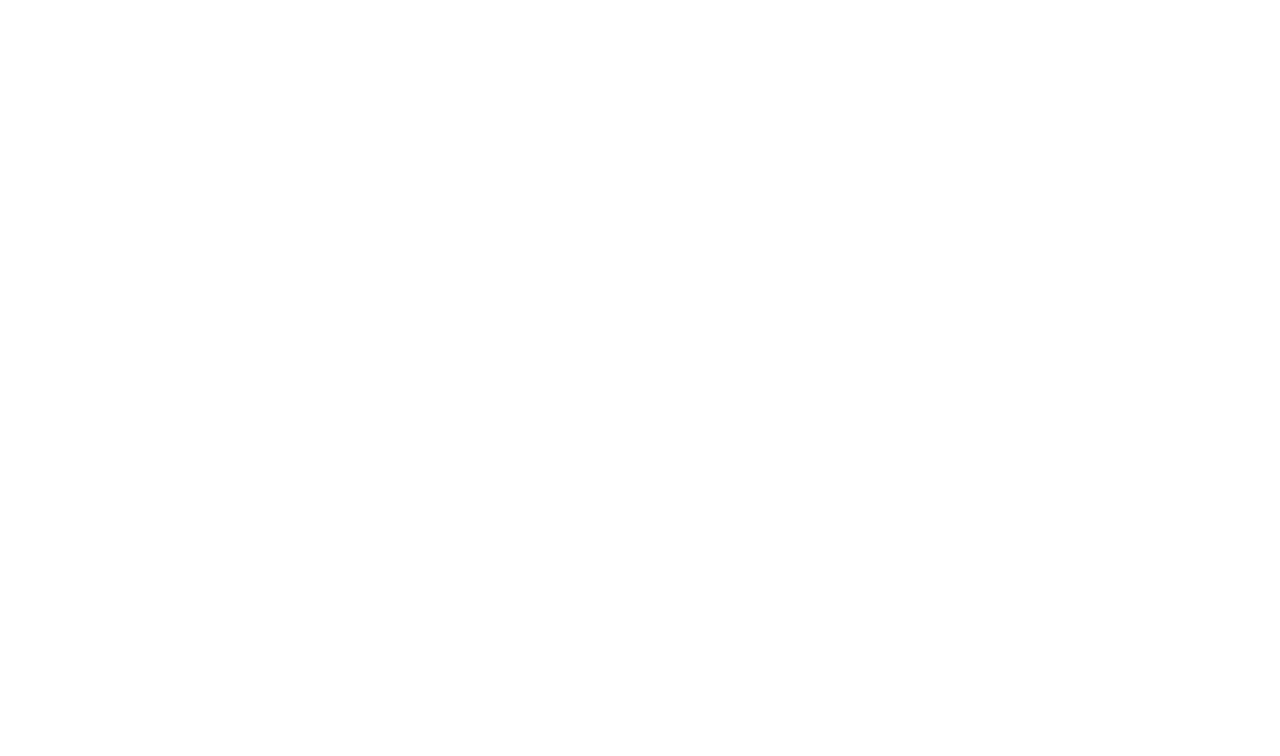
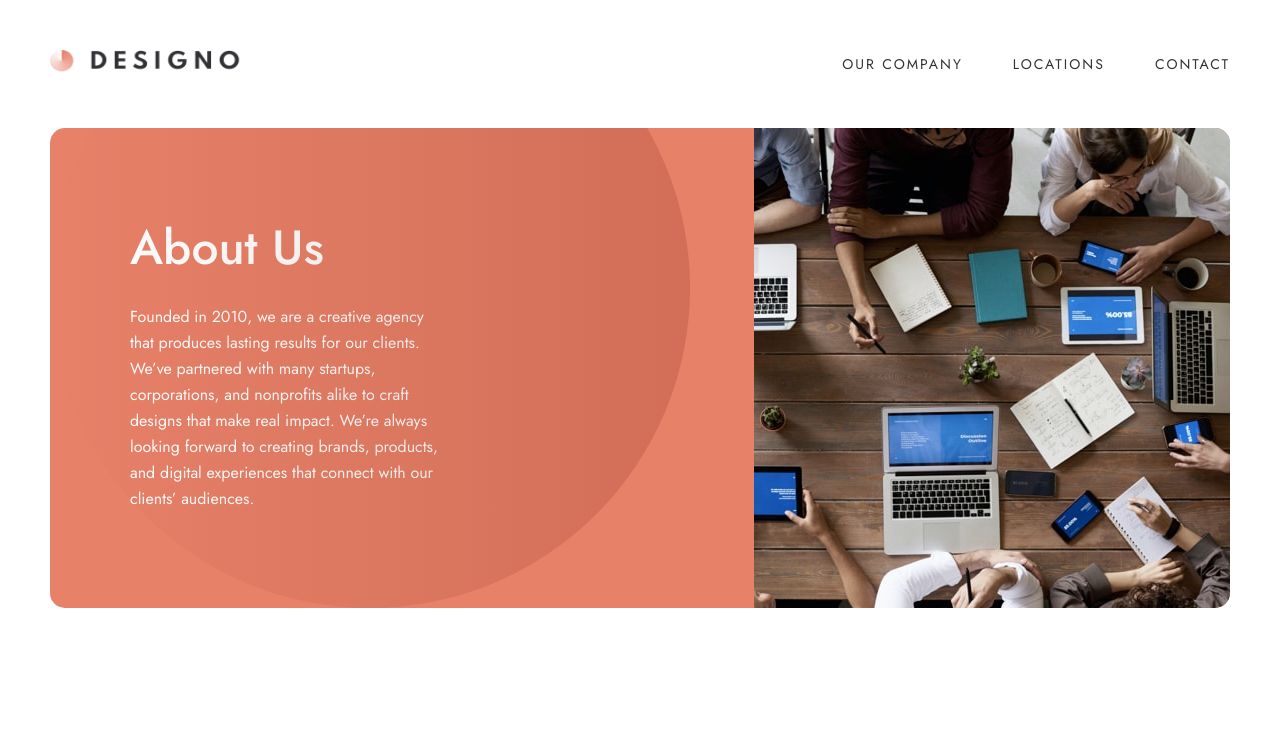
Before and after one commit to Amusah/Designo, a React (Vite) app: page /about in a window 1280 px wide. Before the commit this address had no page. Shown: the top 756 px of the page. Built offline with nearby package versions, Linux system fonts and the light colour scheme.

Commit message:
Laid out banner component for about page

```diff
--- a/src/App.jsx
+++ b/src/App.jsx
@@ -6,6 +6,7 @@
 import WebDesign from './pages/WebDesign';
 import AppDesign from './pages/AppDesign';
 import GraphicDesign from './pages/GraphicDesign';
+import AboutPage from './pages/AboutPage';
 
 import { BrowserRouter, Routes, Route } from 'react-router-dom';
 
@@ -23,9 +24,11 @@
           <Route path="webdesign" element={<WebDesign />} />
           <Route path='appdesign' element={<AppDesign />} />
           <Route path='graphicdesign' element={<GraphicDesign />} />
+          <Route path='about' element={<AboutPage />} />
         </Routes>
       </BrowserRouter>
   );
 }
 
 export default App
+265778
--- /dev/null
+++ b/src/Components/About.jsx
@@ -0,0 +1,83 @@
+import React, { useState, useEffect } from "react";
+
+import Navbar from "./Navbar";
+import styles from "./About.module.scss";
+
+import { about } from "../assets";
+
+const { bgPatternHeroAbout, aboutHero, realDeal, worldClass } = about.desktop;
+const { aboutHeroTablet, realDealTablet, worldClassTablet } = about.tablet;
+const {
+  bgPatternHeroAboutMobile,
+  aboutHeroMobile,
+  realDealMobile,
+  worldClassMobile,
+} = about.mobile;
+
+const About = () => {
+  const [isMobile, setIsMobile] = useState(window.innerWidth <= 660);
+  const [isTablet, setIsTablet] = useState(window.innerWidth > 660 && window.innerWidth <= 1070)
+
+  function checkView(){
+    if(window.innerWidth <= 660){
+      setIsMobile(true);
+    }
+
+    if(window.innerWidth > 660 && window.innerWidth <= 1070){
+      setIsTablet(true);
+    }
+  }
+
+
+  useEffect(() => {
+    // checkMobileView();
+
+    window.addEventListener("resize", checkView);
+    return () => window.removeEventListener("resize", checkView);
+  }, [isMobile, isTablet]);
+
+  return (
+    <div className="container">
+      <Navbar />
+      <main>
+        <Banner isMobile={isMobile} isTablet={isTablet} />
+        <Card isMobile={isMobile} isTablet={isTablet} />
+      </main>
+    </div>
+  );
+};
+
+function Banner({ isMobile, isTablet }) {
+  return (
+    <div className={`${styles.bannerContainer} border-radius`}>
+      <img
+        className={styles.bgPattern}
+        src={isMobile ? bgPatternHeroAboutMobile : bgPatternHeroAbout}
+        alt="blob pattern image"
+      />
+      <div className={styles.bannerText}>
+        <h1>About Us</h1>
+        <p>
+          Founded in 2010, we are a creative agency that produces lasting
+          results for our clients. We’ve partnered with many startups,
+          corporations, and nonprofits alike to craft designs that make real
+          impact. We’re always looking forward to creating brands, products, and
+          digital experiences that connect with our clients’ audiences.
+        </p>
+      </div>
+      {/* <img className={styles.heroImage} src={isMobile ? aboutHeroMobile : aboutHero} alt="hero-image" /> */}
+      <img className={styles.heroImage} src={isMobile ? aboutHeroMobile : isTablet ? aboutHeroTablet : aboutHero} alt="hero-image" />
+    </div>
+  );
+}
+
+function Card({ isMobile, isTablet }){
+  return (
+    <div className={styles.cardComponent}>
+
+      <img src={isMobile ? worldClassMobile : isTablet ? worldClassTablet : worldClass} alt="Image of a lady" />
+    </div>
+  );
+}
+
+export default About;
--- /dev/null
+++ b/src/Components/About.module.scss
@@ -0,0 +1,88 @@
+@import "../mixins.scss";
+
+.bannerContainer {
+  background-color: var(--peach);
+  height: 48rem;
+  position: relative;
+  overflow: hidden;
+  display: flex;
+  justify-content: space-between;
+}
+
+.bgPattern {
+  position: absolute;
+  bottom: 0%;
+}
+
+.bannerText {
+  display: flex;
+  justify-content: center;
+  flex-direction: column;
+  padding: 0 8rem;
+  gap: 3.2rem;
+  width: 40%;
+
+  h1 {
+    color: var(--white);
+    // margin-bottom: 3.2rem;
+    @include font-h1;
+  }
+
+  p {
+    color: var(--white);
+    @include body-font;
+  }
+}
+
+
+/**************Card Component***************/
+.cardComponent{
+  margin-top: 15rem;
+}
+
+@media screen and (width <= 1070px) {
+  .bannerContainer {
+    flex-direction: column-reverse;
+    // height: 63.2rem;
+    height: 80vh;
+  }
+
+  .bannerText {
+    width: 100%;
+    align-items: center;
+    padding-top: 5rem;
+    padding-bottom: 5rem;
+
+    p {
+      text-align: center;
+    }
+  }
+
+  .heroImage {
+    height: 60%;
+    // object-fit: fill;
+  }
+}
+
+@media screen and (width <= 660px) {
+  .bannerContainer {
+    border-radius: 0 !important;
+  }
+
+  .bgPattern {
+    top: 25%;
+    right: 0;
+    // bottom: 0%;
+  }
+
+  .bannerText {
+    padding: 5rem 4rem;
+    h1 {
+      font-size: 3.2rem;
+    }
+
+    p {
+      font-size: 1.5rem;
+    }
+  }
+}
--- a/src/assets/index.js
+++ b/src/assets/index.js
@@ -1,3 +1,4 @@
+// Home
 import friendly from "./home/desktop/friendly.svg";
 import passionate from "./home/desktop/passionate.svg";
 import resourceful from "./home/desktop/resourceful.svg";
@@ -8,6 +9,7 @@
 import graphicDesign from "./home/desktop/image-graphic-design.jpg";
 import appDesign from "./home/desktop/image-app-design.jpg";
 
+// Shared
 import logoDark from "./shared/desktop/logo-dark.png";
 import logoLight from "./shared/desktop/logo-light.png";
 import close from "./shared/mobile/icon-close.svg";
@@ -16,14 +18,20 @@
 import circle from "./shared/desktop/bg-pattern-small-circle.svg";
 import leaf from "./shared/desktop/bg-pattern-leaf.svg";
 import bgCta from "./shared/desktop/bg-pattern-call-to-action.svg";
-import bgPatternIntroTablet from './shared/tablet/bg-pattern-design-pages-intro-tablet.svg';
+import bgPatternIntroTablet from "./shared/tablet/bg-pattern-design-pages-intro-tablet.svg";
 import bgPatternIntroMobile from "./shared/mobile/bg-pattern-design-pages-intro-mobile.svg";
 import facebook from "./shared/desktop/icon-facebook.svg";
 import instagram from "./shared/desktop/icon-instagram.svg";
 import pinterest from "./shared/desktop/icon-pinterest.svg";
 import twitter from "./shared/desktop/icon-twitter.svg";
 import youtube from "./shared/desktop/icon-youtube.svg";
+import unitedKingdom from "./shared/desktop/illustration-united-kingdom.svg";
+import australia from "./shared/desktop/illustration-australia.svg";
+import canada from "./shared/desktop/illustration-canada.svg";
+import threeCircles from "./shared/desktop/bg-pattern-three-circles.svg";
+import twoCircles from './shared/desktop/bg-pattern-two-circles.svg';
 
+// Web design
 import bgPatternIntroWeb from "./web-design/desktop/bg-pattern-intro-web.svg";
 import bloger from "./web-design/desktop/image-blogr.jpg";
 import builder from "./web-design/desktop/image-builder.jpg";
@@ -32,18 +40,55 @@
 import photon from "./web-design/desktop/image-photon.jpg";
 import transfer from "./web-design/desktop/image-transfer.jpg";
 
-import bgPatternIntroApp from './app-design/desktop/bg-pattern-intro-app.svg';
-import airfiller from './app-design/desktop/image-airfilter.jpg';
+// App design
+import bgPatternIntroApp from "./app-design/desktop/bg-pattern-intro-app.svg";
+import airfiller from "./app-design/desktop/image-airfilter.jpg";
 import eyecam from "./app-design/desktop/image-eyecam.jpg";
 import faceit from "./app-design/desktop/image-faceit.jpg";
 import loopstudios from "./app-design/desktop/image-loopstudios.jpg";
 import todo from "./app-design/desktop/image-todo.jpg";
 
-import bgPatternIntroGraphic from './graphic-design/desktop/bg-pattern-intro-graphic.svg';
-import boxedwater from './graphic-design/desktop/image-boxed-water.jpg';
-import change from './graphic-design/desktop/image-change.jpg';
-import science from './graphic-design/desktop/image-science.jpg';
+import bgPatternIntroGraphic from "./graphic-design/desktop/bg-pattern-intro-graphic.svg";
+import boxedwater from "./graphic-design/desktop/image-boxed-water.jpg";
+import change from "./graphic-design/desktop/image-change.jpg";
+import science from "./graphic-design/desktop/image-science.jpg";
 
+// About
+import bgPatternHeroAbout from "./about/desktop/bg-pattern-hero-about-desktop.svg";
+import aboutHero from "./about/desktop/image-about-hero.jpg";
+import realDeal from "./about/desktop/image-real-deal.jpg";
+import worldClass from "./about/desktop/image-world-class-talent.jpg";
+
+import aboutHeroTablet from "./about/tablet/image-about-hero.jpg";
+import realDealTablet from "./about/tablet/image-real-deal.jpg";
+import worldClassTablet from "./about/tablet/image-world-class-talent.jpg";
+
+import bgPatternHeroAboutMobile from "./about/mobile/bg-pattern-hero-about-mobile.svg";
+import aboutHeroMobile from "./about/mobile/image-about-hero.jpg";
+import realDealMobile from "./about/mobile/image-real-deal.jpg";
+import worldClassMobile from "./about/mobile/image-world-class-talent.jpg";
+
+export const about = {
+  desktop: {
+    bgPatternHeroAbout,
+    aboutHero,
+    realDeal,
+    worldClass,
+  },
+
+  tablet: {
+    aboutHeroTablet,
+    realDealTablet,
+    worldClassTablet,
+  },
+
+  mobile: {
+    bgPatternHeroAboutMobile,
+    aboutHeroMobile,
+    realDealMobile,
+    worldClassMobile,
+  },
+};
 
 export const home = {
   desktop: {
@@ -67,7 +112,7 @@
     camp,
     express,
     photon,
-    transfer
+    transfer,
   },
 };
 
@@ -100,16 +145,13 @@
     twitter,
     pinterest,
     youtube,
+    unitedKingdom,
+    australia,
+    canada,
+    threeCircles,
+    twoCircles
   },
 
   tablet: { bgPatternIntroTablet, bgPatternIntroMobile },
   mobile: { close, hamburger },
 };
-
-// export const shared = [
-//   { logoDark, logoLight },
-
-//   { close, hamburger },
-// ];
-
-// export { friendly, passionate, resourceful };
--- /dev/null
+++ b/src/pages/AboutPage.jsx
@@ -0,0 +1,11 @@
+import React from 'react'
+
+import About from '../Components/About'
+
+const AboutPage = () => {
+  return (
+    <About />
+  )
+}
+
+export default AboutPage
```
